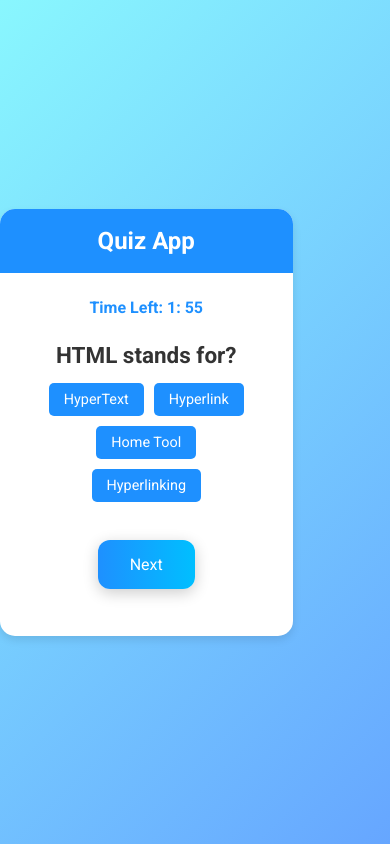
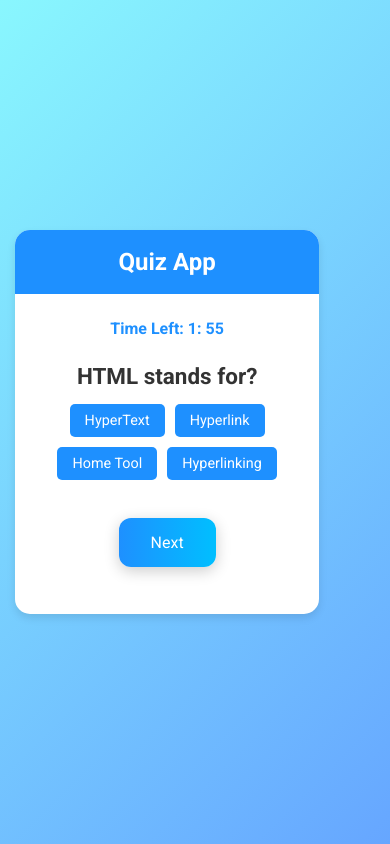
Before and after one commit to IbtahajAkram/zawwarquizapp, a React (Create React App) app: page / in a window 390 px wide. Built offline with nearby package versions, Linux system fonts and the light colour scheme.

Commit message:
Update App.css

```diff
--- a/src/App.css
+++ b/src/App.css
@@ -209,9 +209,9 @@ button {
 
 @media (max-width: 768px) {
   .App {
-    width: 75%;
-    margin-left: 0;
-    margin-right: 5;
+    width: 78%;
+    margin-left: 2;
+    margin-right: 2;
     border-radius: 15px;
     box-shadow: 0 4px 8px rgba(0, 0, 0, 0.1);
   }
@@ -272,7 +272,7 @@ button {
     border-radius: 12px;
     transition: all 0.3s ease;
     box-shadow: 0 4px 15px rgba(0, 0, 0, 0.2);
-    margin-top: -20px;
+    margin-top: -3px;
     /* margin-bottom: -32px; */
     margin-left: 20px;
   }
@@ -280,12 +280,12 @@ button {
   font-size: 25px;
   font-weight: bold;
   margin-top: 13px;
-  height: 22vh;
-  width: 80%;
+  height: 20vh;
+  width: 82%;
   padding: 7px;
   color: #1e90ff;
   align-item: center;
   margin-left: 6px;
-  margin-right: 6px;
+  margin-right: 1px;
 }
 }
```
